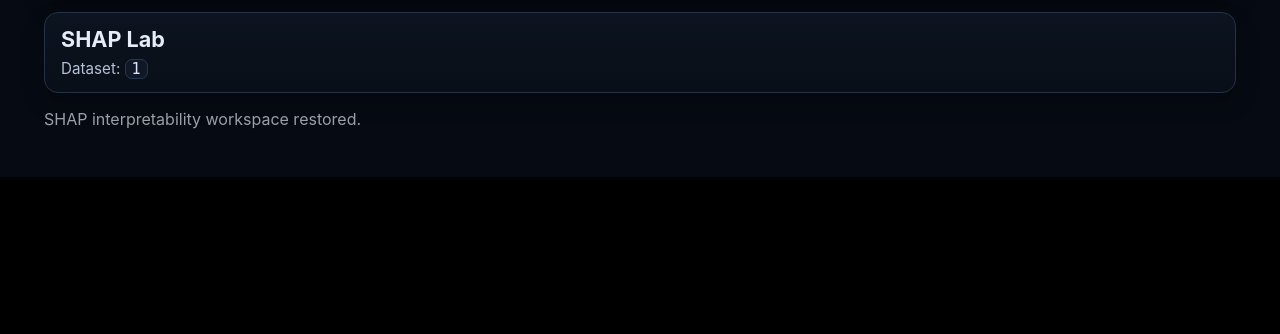
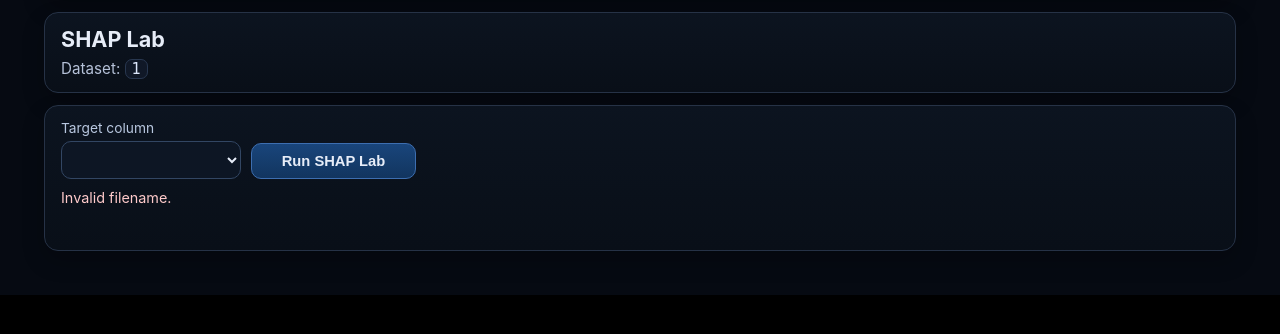
Before and after one commit to Quetzalcoatlus2/Data-analysis, a Flask app: page /labs/1/shap in a window 1280 px wide. Shown: the part 77-411 px from the top of the page. Run offline with Flask 3, Linux system fonts and the light colour scheme; data that the repository does not hold is empty.

Commit message:
Refactor(research-shap): convert SHAP page to runtime lab shell
Replace static SHAP placeholder in templates/research_shap.html with runtime target-column control, run action, and status/summary/chart/table containers.\n\nWhy: let SHAP and fallback explainability outputs render consistently through the labs runtime script.

```diff
--- a/templates/research_shap.html
+++ b/templates/research_shap.html
@@ -2,7 +2,18 @@
 {% block title %}SHAP Lab{% endblock %}
 {% block heading %}SHAP Lab{% endblock %}
 {% block body %}
-<section class="card">
-  <p class="muted">SHAP interpretability workspace restored.</p>
+<section class="labs-card labs-shell" data-lab-page="shap" data-lab-endpoint="shap">
+  <div class="labs-toolbar">
+    <label class="labs-control" data-control="column">
+      Target column
+      <select data-lab-control="column"></select>
+    </label>
+    <button class="labs-run-btn" type="button" data-lab-action="run">Run SHAP Lab</button>
+  </div>
+
+  <div class="labs-status" data-lab-status>Loading explainability diagnostics…</div>
+  <div class="labs-summary-grid" data-lab-summary></div>
+  <div class="labs-chart-grid" data-lab-chart></div>
+  <div class="labs-table-wrap" data-lab-table></div>
 </section>
 {% endblock %}
```
